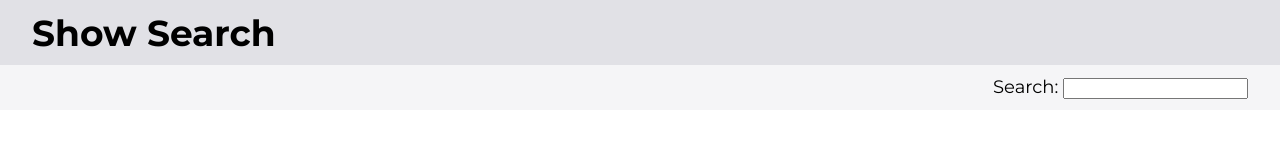
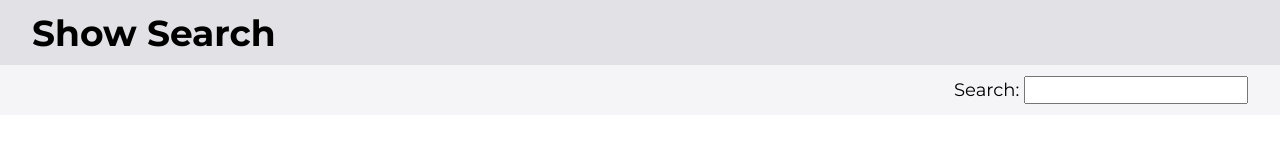
Before and after one commit to AdudeTo/task27, a plain HTML site: page index.html in a window 1280 px wide. Drawn offline with Linux system fonts and the light colour scheme.

Commit message:
input style

```diff
--- a/assets/scss/_normalize.scss
+++ b/assets/scss/_normalize.scss
@@ -2,6 +2,10 @@ body{
     padding: 0;
     margin: 0;
     background: $bodyMainColor;
+    font-family: $generalFont;
+    font-size: var(--bodyFs);
+}
+input{
     font-family: $generalFont;
     font-size: var(--bodyFs);
 }
```
Also changed, not shown: assets/scss/main.css, assets/scss/main.min.css, 1 other file.
